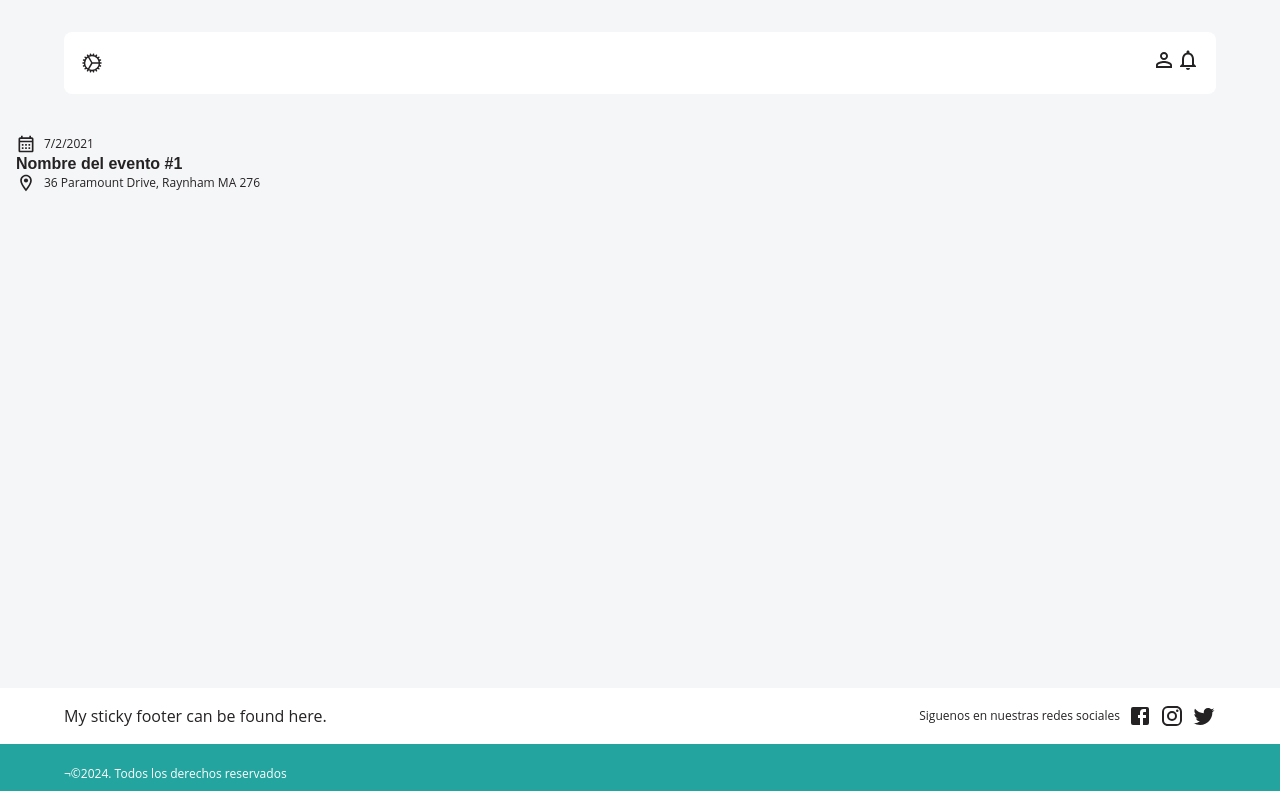
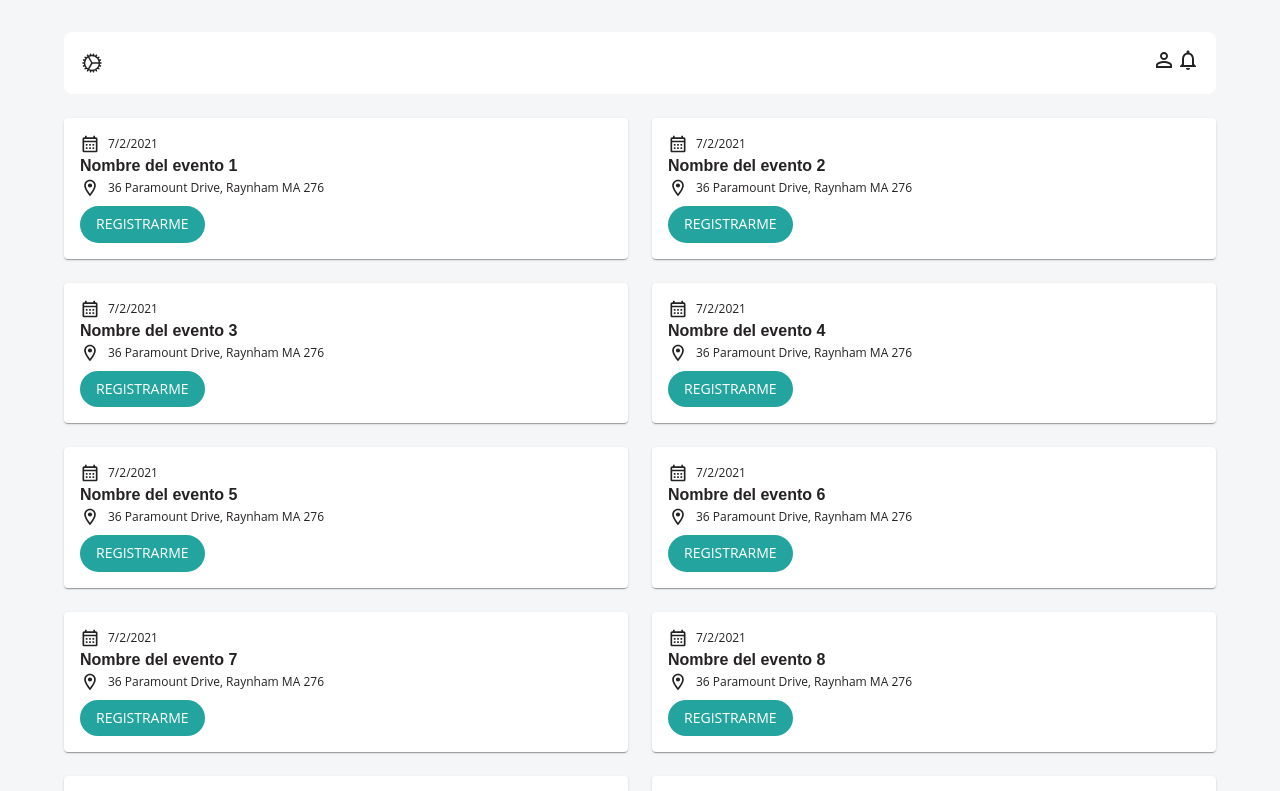
Before and after one commit to jorgetejeda/volunteer-app, a Next.js app: page /events in a window 1280 px wide. Shown: the top 791 px of the page. Built offline with nearby package versions, Linux system fonts and the light colour scheme.

Commit message:
create custom button and card event

```diff
--- a/src/app/events/page.tsx
+++ b/src/app/events/page.tsx
@@ -1,15 +1,36 @@
+"use client";
 import React from "react";
-import { Box } from "@mui/material";
+import { Container, Grid, Paper } from "@mui/material";
 import { CardEvent } from "@/components/CardEvent";
 
 export default function Event() {
+  const events = Array(10)
+    .fill(null)
+    .map((_, index) => ({
+      name: `Nombre del evento ${index + 1}`,
+      date: "7/2/2021",
+      location: "36 Paramount Drive, Raynham MA 276",
+    }));
+
   return (
-    <Box display="flex">
-      <CardEvent
-        name="Nombre del evento #1"
-        date="7/2/2021"
-        location="36 Paramount Drive, Raynham MA 276"
-      />
-    </Box>
+    <Container maxWidth="lg">
+      <Grid container spacing={3}>
+        {events.map((event, index) => (
+          <Grid item md={6} sm={12} key={index}>
+            <Paper>
+              <CardEvent
+                name={event.name}
+                date={event.date}
+                location={event.location}
+                button={{
+                  label: "Registrarme",
+                  onClick: () => console.log("Registrame"),
+                }}
+              />
+            </Paper>
+          </Grid>
+        ))}
+      </Grid>
+    </Container>
   );
 }
--- /dev/null
+++ b/src/components/Button.tsx
@@ -0,0 +1,16 @@
+import React from "react";
+import { Button as MuiButton } from "@mui/material";
+import styled from "@emotion/styled";
+
+const StyledButton = styled(MuiButton)`
+  border-radius: 5em;
+  box-shadow: none;
+  margin-top: 8px;
+  &:hover {
+    background-color: darkred;
+  }
+`;
+
+export const Button = ({ ...props }) => {
+  return <StyledButton {...props}>{props.children}</StyledButton>;
+};
--- a/src/components/CardEvent.tsx
+++ b/src/components/CardEvent.tsx
@@ -1,5 +1,6 @@
 import React from "react";
 import { Box, Grid, Typography } from "@mui/material";
+import { Button } from "./Button";
 // Icons
 import CalendarMonthOutlinedIcon from "@mui/icons-material/CalendarMonthOutlined";
 import LocationOnOutlinedIcon from "@mui/icons-material/LocationOnOutlined";
@@ -14,6 +15,10 @@ type CardEventProps = {
   date: string;
   description?: string;
   location: string;
+  button?: {
+    label: string;
+    onClick: () => void;
+  };
 };
 
 export const CardEvent = ({
@@ -22,6 +27,7 @@ export const CardEvent = ({
   date,
   description,
   location,
+  button,
 }: CardEventProps) => {
   return (
     <Box
@@ -43,7 +49,7 @@ export const CardEvent = ({
           </Grid>
         )}
         <Grid item md={image ? 8 : 12} sm={12}>
-          <Box display="flex" alignItems="center" gap={1}>
+          <Box display="flex" alignItems="end" gap={1}>
             <CalendarMonthOutlinedIcon fontSize="small" />
             <Typography variant="caption">{date}</Typography>
           </Box>
@@ -55,10 +61,11 @@ export const CardEvent = ({
               <Typography variant="body1">{description}</Typography>
             </Box>
           )}
-          <Box display="flex" alignItems="center" gap={1}>
+          <Box display="flex" alignItems="end" gap={1}>
             <LocationOnOutlinedIcon fontSize="small" />
             <Typography variant="caption">{location}</Typography>
           </Box>
+          {button && <Button variant="contained">{button.label}</Button>}
         </Grid>
       </Grid>
     </Box>
--- a/src/theme.ts
+++ b/src/theme.ts
@@ -55,7 +55,7 @@ theme.typography.h4 = {
   color: theme.palette.text.primary,
   fontSize: "1rem",
   fontWeight: 700,
-  lineHeight: 1.2,
+  lineHeight: 1.5,
 };
 
 theme.typography.body1 = {
```
Also changed, not shown: src/components/Copyright.tsx (deleted, +0 -15 lines), src/components/Image.tsx (deleted, +0 -22 lines), src/components/ProTips.tsx (deleted, +0 -23 lines), src/assets/icons/bell.svg (deleted), src/assets/placeholder.jpg (added).
